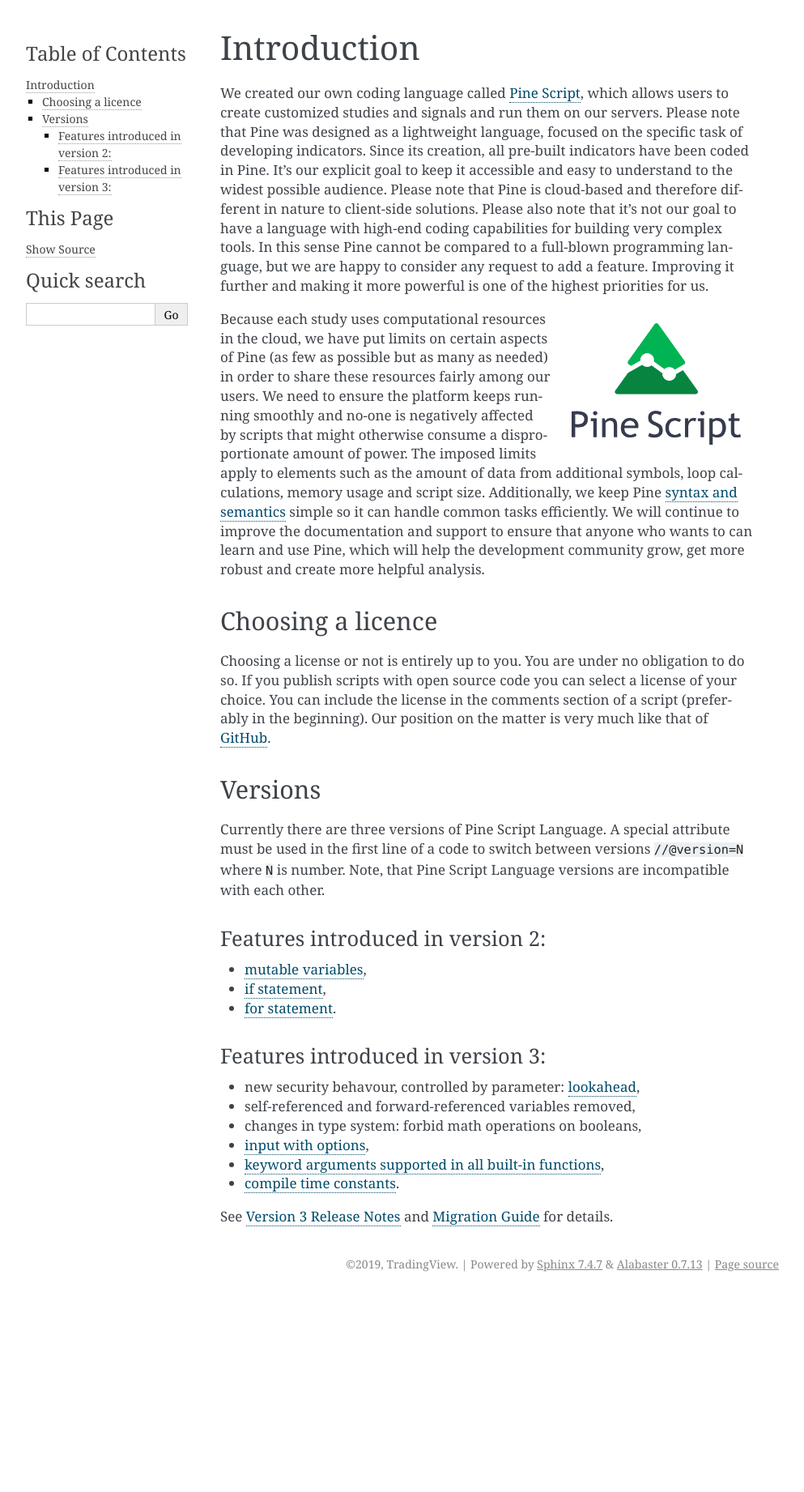
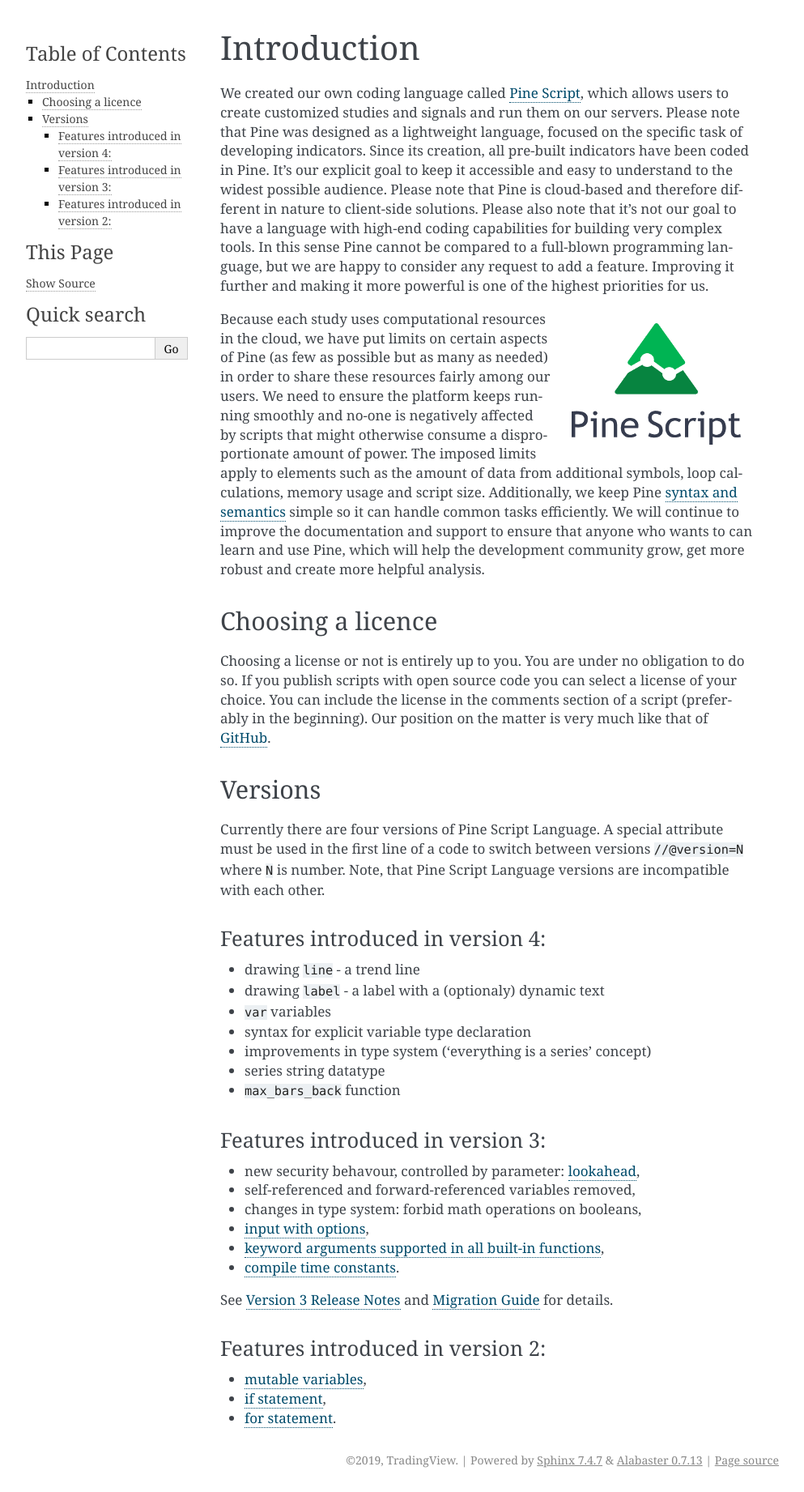
Before and after one commit to ppetrovtv/pine_script_docs, a Sphinx documentation site: the page built from source/introduction.rst, in a window 1280 px wide. Shown: the whole page at 81% size, without its empty margins (148-1141 px from the left). Built offline with Sphinx 7.4.7, drawn with Linux system fonts in a browser that asks for light colours; before the commit the page ends 1600 px from its top, so only the background shows below that.

Commit message:
Changes for Pine version 4

```diff
--- a/source/conf.py
+++ b/source/conf.py
@@ -31,7 +31,7 @@
 # The short X.Y version
 version = u''
 # The full version, including alpha/beta/rc tags
-release = u'3'
+release = u'4'
 
 
 # -- General configuration ---------------------------------------------------
--- a/source/introduction.rst
+++ b/source/introduction.rst
@@ -48,20 +48,21 @@
 Versions
 --------
 
-Currently there are three versions of Pine Script Language. A special
+Currently there are four versions of Pine Script Language. A special
 attribute must be used in the first line of a code to switch between
 versions ``//@version=N`` where ``N`` is number. Note, that Pine Script
 Language versions are incompatible with each other.
 
-Features introduced in version 2:
+Features introduced in version 4:
 ~~~~~~~~~~~~~~~~~~~~~~~~~~~~~~~~~
 
--  `mutable
-   variables <Expressions,_Declarations_and_Statements#Variable_Assignment>`__,
--  `if
-   statement <Expressions,_Declarations_and_Statements#.E2.80.98if.E2.80.99_statement>`__,
--  `for
-   statement <Expressions,_Declarations_and_Statements#.E2.80.98for.E2.80.99_statement>`__.
+- drawing ``line`` - a trend line
+- drawing ``label`` - a label with a (optionaly) dynamic text
+- ``var`` variables
+- syntax for explicit variable type declaration
+- improvements in type system ('everything is a series' concept)
+- series string datatype
+- ``max_bars_back`` function
 
 Features introduced in version 3:
 ~~~~~~~~~~~~~~~~~~~~~~~~~~~~~~~~~
@@ -80,3 +81,13 @@
 See `Version 3 Release
 Notes <Pine_Script:_Release_Notes#Pine_Version_3>`__ and `Migration
 Guide <Pine_Version_3_Migration_Guide>`__ for details.
+
+Features introduced in version 2:
+~~~~~~~~~~~~~~~~~~~~~~~~~~~~~~~~~
+
+-  `mutable
+   variables <Expressions,_Declarations_and_Statements#Variable_Assignment>`__,
+-  `if
+   statement <Expressions,_Declarations_and_Statements#.E2.80.98if.E2.80.99_statement>`__,
+-  `for
+   statement <Expressions,_Declarations_and_Statements#.E2.80.98for.E2.80.99_statement>`__.
```
Also changed, not shown: 1 other file.
